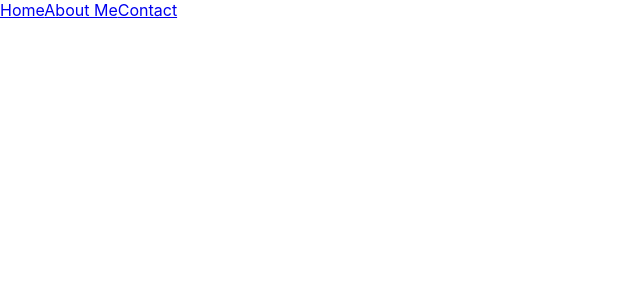
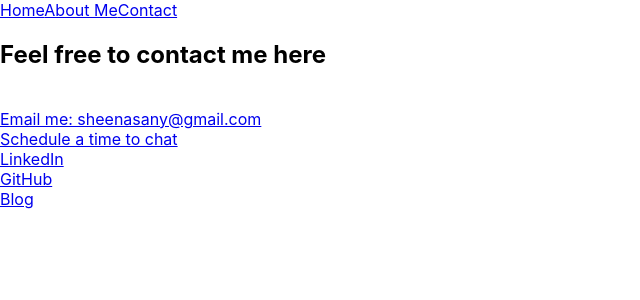
Before and after one commit to sheenasany/portfolio, a React (Create React App) app in the folder client/: page /contact in a window 1280 px wide. Before the commit this address had no page. Shown: the top 300 px of the page, without its empty margins (0-640 px from the left). Built offline with nearby package versions, Linux system fonts and the light colour scheme.

Commit message:
added contact component and included route to app, link to navbar, and <a> elements for contact info

```diff
--- a/client/src/Components/App.js
+++ b/client/src/Components/App.js
@@ -3,6 +3,7 @@ import {Routes, Route} from "react-router-dom";
 import About from "./About";
 import Home from "./Home";
 import NavBar from "./NavBar";
+import Contact from "./Contact";
 
 function App() {
 
@@ -13,6 +14,7 @@ function App() {
       <Routes>
         <Route path="/" element={<Home />}/>
         <Route path="/about" element={<About />}/>
+        <Route path="/contact" element={<Contact />}/>
       </Routes>
     </div>
   );
```
